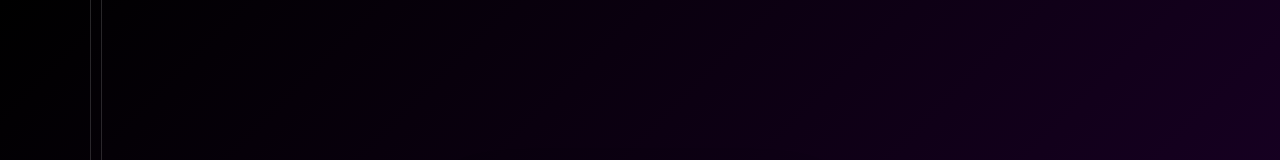
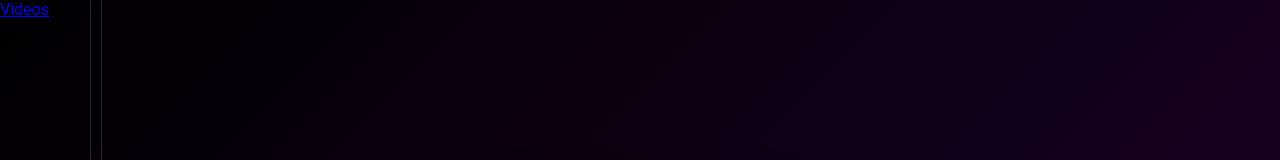
Before and after one commit to AlooNotFound/payal, a website: page index.html in a window 1280 px wide. Shown: the top 160 px of the page. Drawn offline with Linux system fonts and the light colour scheme.

Commit message:
Update index.html

```diff
--- a/index.html
+++ b/index.html
@@ -126,6 +126,7 @@
 
         <div class="layout">
           <div class="box">Happy Birthday Rashu!<br />  - - Mridul</div>
+          <a href="/video.html"> Videos </a>
         </div>
 
       <svg>
```
